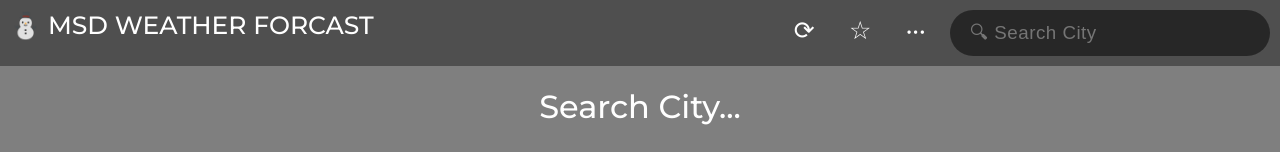
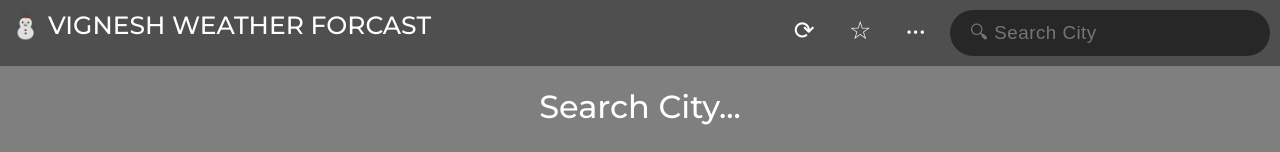
Before and after one commit to VigneshA7MSD/weather.github.io, a plain HTML site: page index.html in a window 1280 px wide. Shown: the top 152 px of the page. Drawn offline with Linux system fonts and the light colour scheme; no server answers.

Commit message:
Update index.html

```diff
--- a/index.html
+++ b/index.html
@@ -64,7 +64,7 @@
   </head>
   <body>
     <ul class="navbar">
-      <li style="float: left; margin-left: -10px;" class="forecast"><a class="repo-link" href="https://github.com/kshitizrohilla/weather-app-using-openweathermap-api/">⛄ MSD WEATHER FORCAST</a></li>
+      <li style="float: left; margin-left: -10px;" class="forecast"><a class="repo-link" href="https://github.com/kshitizrohilla/weather-app-using-openweathermap-api/">⛄ VIGNESH WEATHER FORCAST</a></li>
       <li><a href="#">⟳</a></li>
       <li><a href="#">☆<!--★--></a></li>
       <li><a href="#">···</a></li>
```
